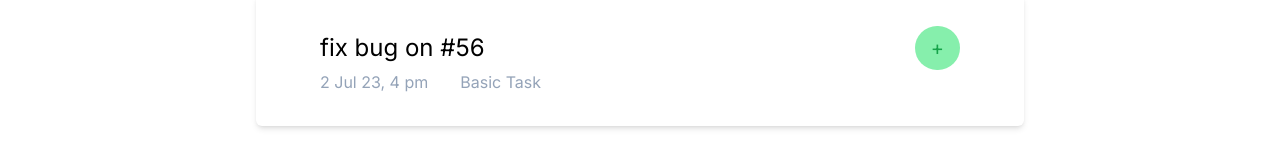
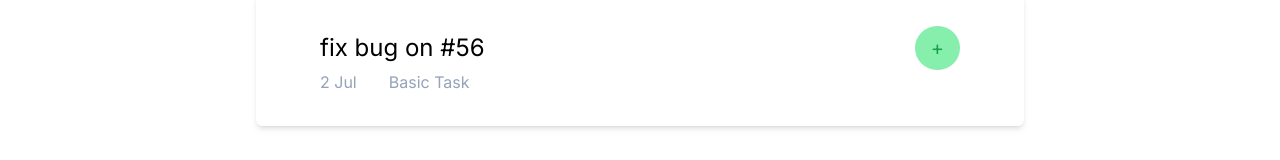
Before and after one commit to DrChhun/TodoNext, a Next.js app: page / in a window 1280 px wide. Shown: the part 264-424 px from the top of the page. Built offline with nearby package versions, Linux system fonts and the light colour scheme.

Commit message:
fix hydration

```diff
--- a/app/page.tsx
+++ b/app/page.tsx
@@ -36,9 +36,6 @@ const Page = () => {
                 date={today.toLocaleDateString("en-IN", {
                   day: "numeric",
                   month: "short",
-                  year: "2-digit",
-                  hour: "numeric",
-                  hour12: true,
                 })}
                 category={"Basic Task"}
               />
```
